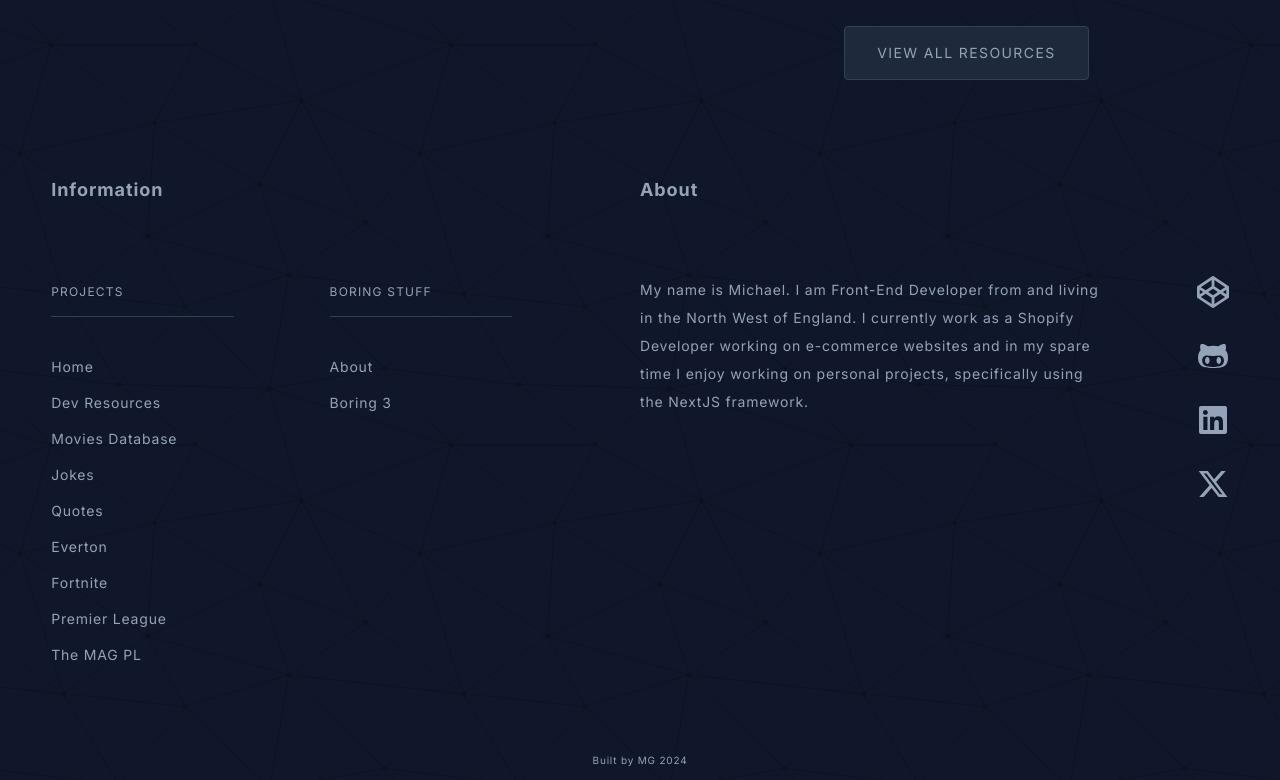
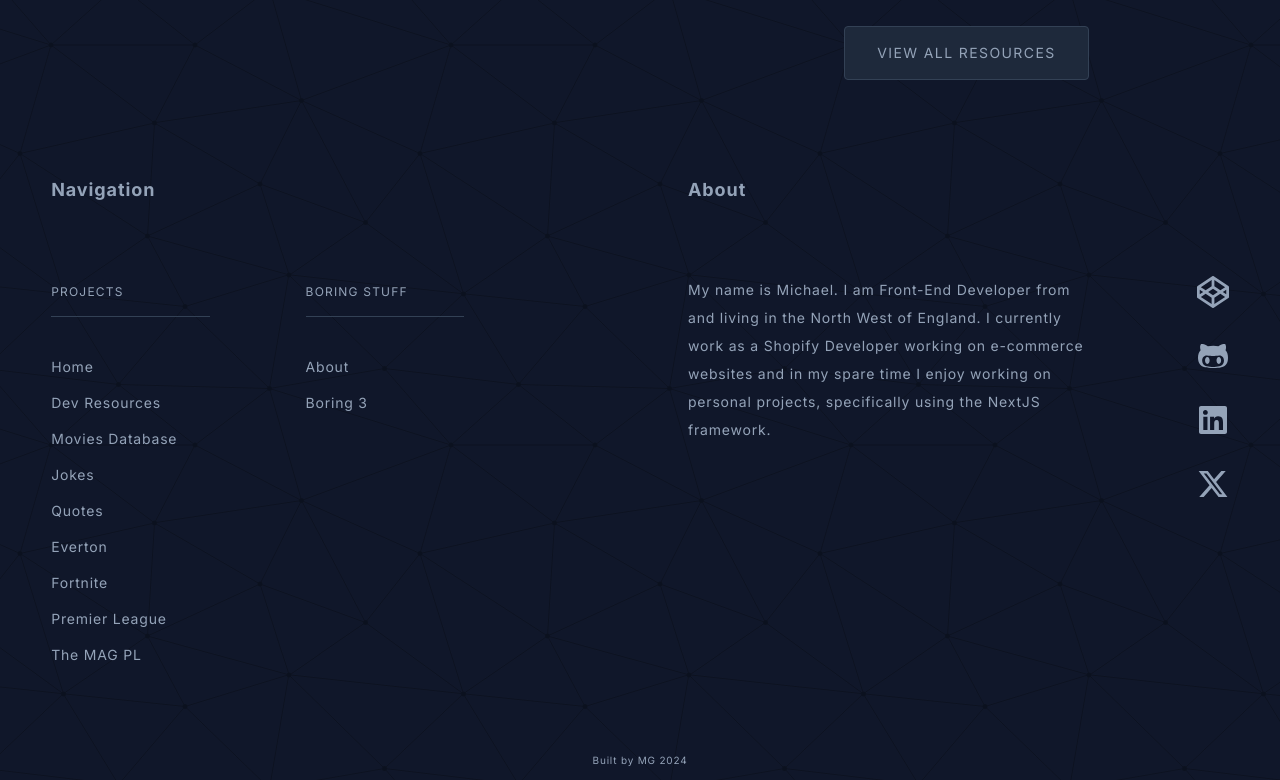
Before and after one commit to michaelgainford/michaelgainford.github.io, a Next.js app: page / in a window 1280 px wide. Shown: the part 946-1726 px from the top of the page. Built offline with nearby package versions, Linux system fonts and the light colour scheme.

Commit message:
Refined elements in footer

```diff
--- a/components/footer/Footer.jsx
+++ b/components/footer/Footer.jsx
@@ -5,13 +5,27 @@ import Copyright from "@/components/footer/Footer_Copyright";
 export default function FOOTER(customTextColour) {
 	return (
 		<footer className={`w-full`}>
-		<div className={`w-[90%] md:w-[92%] lg:-[95%] max-w-[2000px] flex flex-col gap-1 pt-6 tracking-wider mx-auto md:mt-8 lg:pb-2 lg:gap-4 lg:justify-between lg:pt-16 2xl:pt-24`}>
-			<div className={`grid justify-between w-full grid-cols-1 lg:mb-12 lg:flex-rowlg:gap-x-24 lg:grid-cols-4 max-lg:gap-y-8`}>
-				<FooterNav className={customTextColour}/>
-				<FooterAbout className={customTextColour} />
+			<div
+			  className={`
+				w-[90%] max-w-[2000px] flex flex-col gap-1 pt-6 tracking-wider mx-auto
+				max-md:mt-16
+				md:w-[92%] md:mt-8
+				lg:pb-2 lg:gap-4 lg:justify-between lg:pt-16
+				2xl:pt-24
+			  `}
+			>
+				<div
+				  className={`
+					grid justify-between w-full grid-cols-1
+					max-lg:gap-y-8
+					lg:mb-12 lg:flex-row lg:gap-x-24 lg:grid-cols-4
+				  `}
+				>
+					<FooterNav className={customTextColour}/>
+					<FooterAbout className={customTextColour} />
+				</div>
+				<Copyright />
 			</div>
-			<Copyright />
-		</div>
 		</footer>
 	)
 }
--- a/components/footer/Footer_Nav.jsx
+++ b/components/footer/Footer_Nav.jsx
@@ -16,7 +16,7 @@ const beforeStyles = `before:content-[''] before:h-2 before:w-2 before:items-cen
 export default function FOOTER_NAV() {
 	return (
 		<div className={`col-span-1 footer-information lg:col-span-2 lg:pr-16 xl:pr-24`}>
-			<FooterSectionHeader text={`Information`} />
+			<FooterSectionHeader text={`Navigation`} />
 			<div className={`grid grid-cols-1 pt-4 footer-navs footer-nav sm:gap-16 sm:grid-cols-2 max-sm:mb-4 lg:grid lg:grid-cols-2 lg:flex-row`}>
 				<details className={`${detailsStyles}`}>
 					<summary className={`${summaryStyles} flex w-full cursor-pointer`}>
@@ -46,7 +46,7 @@ export default function FOOTER_NAV() {
 						))}
 					</ul>
 				</details>
-				<div className={`footer-nav-group border-slate-700 rounded max-sm:hidden lg:pr-8`}>
+				<div className={`footer-nav-group border-slate-700 rounded max-sm:hidden lg:pr-8 max-md:mb-8`}>
 					<FooterNavListHeader text={`Projects`} />
 					<ul className={`pt-4 text-xs text-left xl:text-sm`}>
 						{footerNavLinks1.map((item, index) => (
--- a/components/footer/Footer_Section_Header.jsx
+++ b/components/footer/Footer_Section_Header.jsx
@@ -1,6 +1,13 @@
 export default function FOOTER_SECTION_HEADER ({ text }) {
 	return (
-		<h3 className={`mb-2 text-base tracking-wider text-left font-normal lg:font-bold underline-offset-8 max-sm:hidden max-sm:underline lg:text-lg lg:mb-16`}>
+		<h3
+		  className={`
+		    mb-2 text-base tracking-wider text-left font-normal underline-offset-8
+			max-sm:hidden max-sm:underline
+			sm:mb-6
+			lg:text-lg lg:mb-16 lg:font-bold
+		  `}
+		>
 			{text}
 		</h3>
 	)
```
